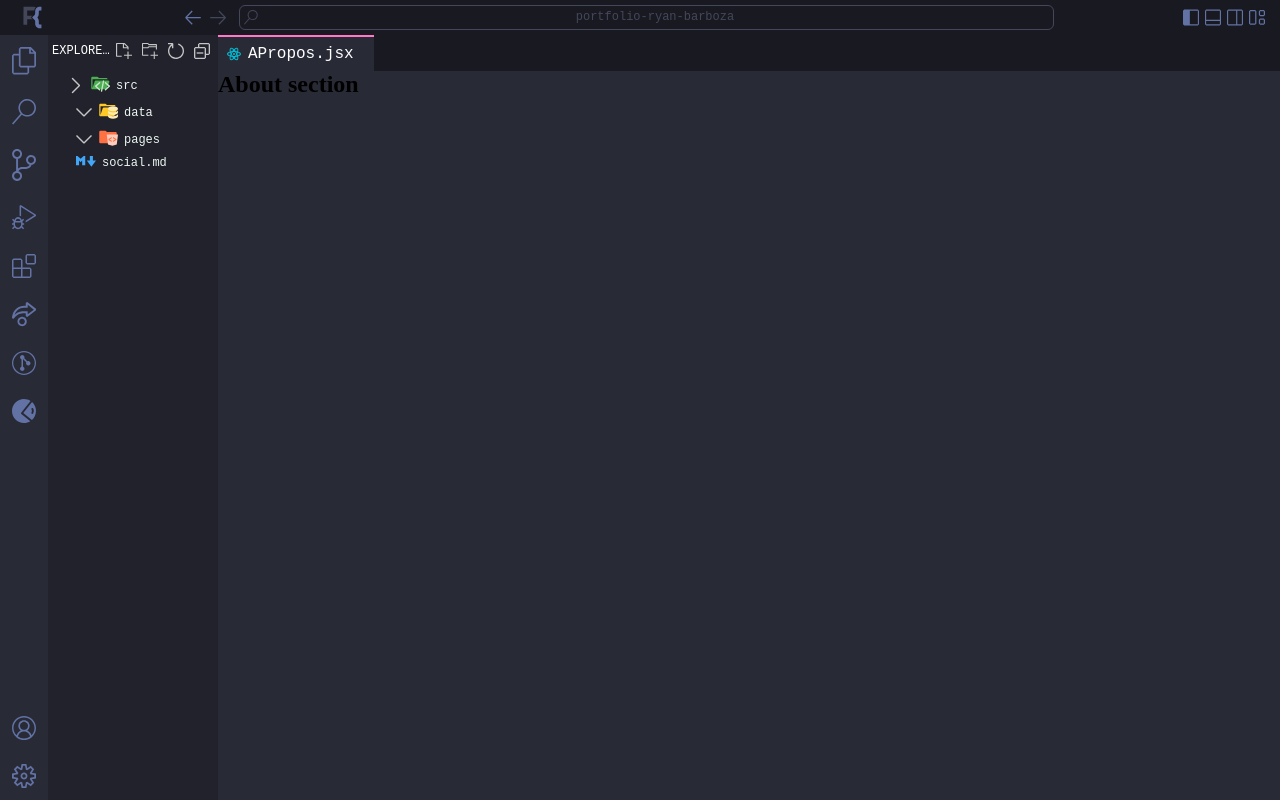
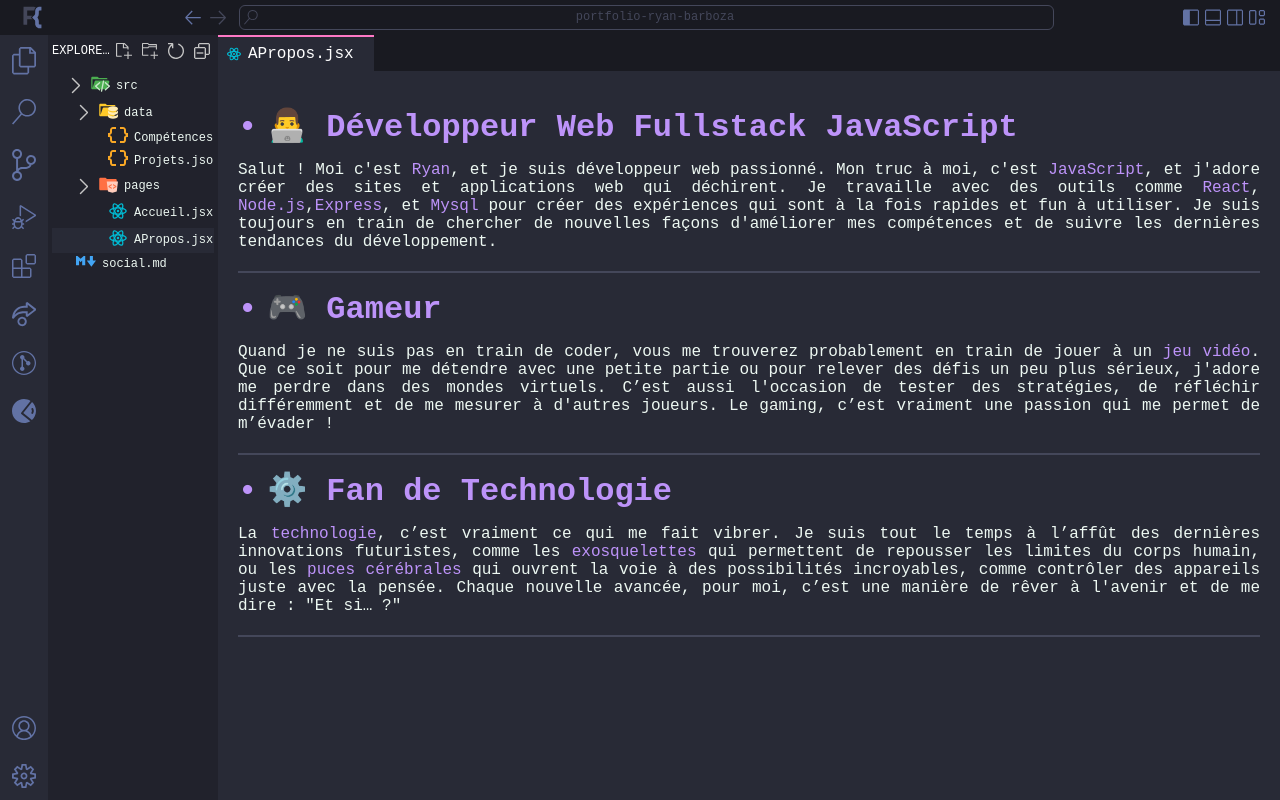
Before and after one commit to RetrozDev/portfolio, a React (Vite) app: page /vs-code/APropos.jsx in a window 1280 px wide. Built offline with nearby package versions, Linux system fonts and the light colour scheme.

Commit message:
Ajout de la page 404 + de la page social

```diff
--- a/package.json
+++ b/package.json
@@ -10,6 +10,7 @@
     "preview": "vite preview"
   },
   "dependencies": {
+    "highlight.js": "^11.11.0",
     "react": "^18.3.1",
     "react-dom": "^18.3.1",
     "react-router-dom": "^6.27.0"
--- a/src/components/VsCode/SideBar.jsx
+++ b/src/components/VsCode/SideBar.jsx
@@ -6,6 +6,8 @@
 const SideBar = () => {
     const [foldersState, setFoldersState] = useState({
         src: true,
+        data: true,
+        pages: true
     });
 
     const toggleFolder = (folderName) => {
--- a/src/components/VsCode/sections/AboutSection.jsx
+++ b/src/components/VsCode/sections/AboutSection.jsx
@@ -1,7 +1,54 @@
+import React from "react";
+import "../../../styles/VsCode/components/sections/AboutSection.css";
+
 const AboutSection = () => {
 	return (
 		<div className="AboutSection">
-			<h1>About section</h1>
+			{/* Section Développeur Web */}
+			<section>
+				<h1>👨‍💻 Développeur Web Fullstack JavaScript</h1>
+				<p>
+					Salut ! Moi c'est <span>Ryan</span>, et je suis développeur web
+					passionné. Mon truc à moi, c'est <span>JavaScript</span>, et j'adore
+					créer des sites et applications web qui déchirent. Je travaille avec
+					des outils comme <span>React</span>, <span>Node.js</span>,
+					<span>Express</span>, et <span>Mysql</span> pour créer des
+					expériences qui sont à la fois rapides et fun à utiliser. Je suis
+					toujours en train de chercher de nouvelles façons d'améliorer mes
+					compétences et de suivre les dernières tendances du développement.
+				</p>
+				<hr />
+			</section>
+
+			{/* Section Gameur */}
+			<section>
+				<h1>🎮 Gameur</h1>
+				<p>
+					Quand je ne suis pas en train de coder, vous me trouverez probablement
+					en train de jouer à un <span>jeu vidéo</span>. Que ce soit pour me
+					détendre avec une petite partie ou pour relever des défis un peu plus
+					sérieux, j'adore me perdre dans des mondes virtuels. C’est aussi
+					l'occasion de tester des stratégies, de réfléchir différemment et de
+					me mesurer à d'autres joueurs. Le gaming, c’est vraiment une passion
+					qui me permet de m’évader !
+				</p>
+				<hr />
+			</section>
+
+			{/* Section Fan de Technologie */}
+			<section>
+				<h1>⚙️ Fan de Technologie</h1>
+				<p>
+					La <span>technologie</span>, c’est vraiment ce qui me fait vibrer. Je
+					suis tout le temps à l’affût des dernières innovations futuristes,
+					comme les <span>exosquelettes</span> qui permettent de repousser les
+					limites du corps humain, ou les <span>puces cérébrales</span> qui
+					ouvrent la voie à des possibilités incroyables, comme contrôler des
+					appareils juste avec la pensée. Chaque nouvelle avancée, pour moi,
+					c’est une manière de rêver à l'avenir et de me dire : "Et si… ?"
+				</p>
+				<hr />
+			</section>
 		</div>
 	);
 };
--- a/src/components/VsCode/sections/Page404.jsx
+++ b/src/components/VsCode/sections/Page404.jsx
@@ -1,9 +1,21 @@
+import React from 'react';
+import '../../../styles/VsCode/components/sections/Page404.css';  // Importation du fichier CSS
+import { useNavigate } from 'react-router-dom';
+import gif404 from "../../../assets/404.gif"
+
 const Page404 = () => {
-	return (
-		<div className="Page404">
-			<h1>Page 404</h1>
-		</div>
-	);
+	const navigate = useNavigate();
+  return (
+    <div className="Page404">
+      <h1>Oups ! Page non trouvée !</h1>
+      <p>On dirait que vous avez pris  un mauvais chemin... 🚀</p>
+      <p>Mais ne t'inquiète pas, on va vous ramener sur la bonne voie !</p>
+      <button  type="button" onClick={() => navigate("/vs-code/Accueil.jsx")} className="btn-home">
+        Retour à l'accueil
+      </button>
+	  <img src={gif404} alt="confused travolta" />
+    </div>
+  );
 };
 
 export default Page404;
--- a/src/components/VsCode/sections/SocialSection.jsx
+++ b/src/components/VsCode/sections/SocialSection.jsx
@@ -1,9 +1,47 @@
-const AboutSection = () => {
-	return (
-		<div className="AboutSection">
-			<h1>Social section</h1>
-		</div>
-	);
+import React, { useEffect } from 'react';
+import hljs from 'highlight.js';
+import "../../../styles/VsCode/components/sections/SocialSection.css";
+
+const SocialSection = () => {
+  const code = `# Mes réseaux sociaux 🌐
+
+Connectez-vous avec moi sur les plateformes suivantes :
+
+- **LinkedIn** : [Ryan Barboza](https://www.linkedin.com/in/ryan-barboza/)
+- **GitHub** : [RetrozDev](https://github.com/RetrozDev)
+
+Je suis toujours heureux de discuter, partager des idées et collaborer. N'hésitez pas à m'envoyer un message ! 📩
+
+<!-- Les liens ne sont pas cliquable mais vous pouvez les copier coller dans votre navigateur -->`;
+
+  useEffect(() => {
+    const blocks = document.querySelectorAll('pre code');
+    for (let i = 0; i < blocks.length; i++) {
+      hljs.highlightBlock(blocks[i]);
+    }
+  }, []);
+
+  // Séparation du code par lignes
+  const lines = code.split('\n');
+
+  return (
+    <div className="SocialSection">
+      <div style={{ display: 'flex' }}>
+        {/* Affichage des numéros de ligne */}
+        <div>
+          {lines.map((line, index) => (
+            <div key={line} className='lineCount'>{index + 1}</div>
+          ))}
+        </div>
+
+        <pre style={{ margin: 0 }}>
+          <code className="language-markdown">
+            {code}
+          </code>
+        </pre>
+      </div>
+    </div>
+  );
 };
 
-export default AboutSection;
+export default SocialSection;
--- /dev/null
+++ b/src/styles/VsCode/components/sections/AboutSection.css
@@ -0,0 +1,32 @@
+.AboutSection {
+	padding: 20px;
+	font-family: var(--fira);
+	h1 {
+		font-size: 2rem;
+		margin: 15px 0;
+		color: var(--blue);
+
+		&::before {
+			content: "•";
+			margin-right: 10px;
+		}
+	}
+
+	p {
+		font-size: 1rem;
+		margin: 0 0 20px;
+		font-weight: 500;
+		color: var(--light1);
+        text-align: justify;
+
+		span {
+			color: var(--blue);
+		}
+	}
+
+	hr {
+		border: 0;
+		height: 2px;
+		background: var(--dark4);
+	}
+}
--- /dev/null
+++ b/src/styles/VsCode/components/sections/Page404.css
@@ -0,0 +1,43 @@
+.Page404 {
+    text-align: center;
+    padding: 50px;
+    min-height: 100vh;
+    display: flex;
+    flex-direction: column;
+    justify-content: center;
+    align-items: center;
+
+    h1 {
+      font-size: 3rem;
+      color: var(--red);
+      margin-bottom: 20px;
+    }
+
+    p {
+      font-size: 1.5rem;
+      color: var(--light1);
+      margin-bottom: 20px;
+    }
+
+    img {
+        position: absolute;
+        right: 20px;
+        bottom: 0;
+    }
+
+    .btn-home {
+      font-size: 1.2rem;
+      padding: 10px 20px;
+      background: none;
+      color: var(--light1);
+      outline: 1px solid var(--red);
+      border: none;
+      cursor: pointer;
+      border-radius: 5px;
+      transition: background-color 0.3s;
+
+      &:hover {
+        background-color: var(--red);
+      }
+    }
+  }
--- /dev/null
+++ b/src/styles/VsCode/components/sections/SocialSection.css
@@ -0,0 +1,75 @@
+.SocialSection {
+    .lineCount {
+        color: var(--light3);
+        margin-right: 30px;
+        width: fit-content;
+        font-family: var(--fira);
+        font-size: 1rem;
+    }
+
+    pre {
+        font-family: var(--fira);
+
+    }
+	.hljs {
+		color: var(--light1);
+        font-family: var(--fira);
+        font-size: 1rem;
+	}
+
+	.hljs-tag,
+	.hljs-keyword,
+	.hljs-selector-tag,
+	.hljs-literal,
+	.hljs-strong,
+	.hljs-number,
+	.hljs-name {
+		color: var(--magenta);
+	}
+	.hljs-code {
+		color: var(--cyan);
+	}
+	.hljs-attribute,
+	.hljs-attr,
+	.hljs-symbol,
+	.hljs-regexp,
+	.hljs-link {
+		color: var(--blue);
+	}
+	.hljs-string,
+	.hljs-bullet,
+	.hljs-subst,
+	.hljs-title,
+	.hljs-section,
+	.hljs-emphasis,
+	.hljs-type,
+	.hljs-built_in,
+	.hljs-selector-attr,
+	.hljs-selector-pseudo,
+	.hljs-addition,
+	.hljs-variable,
+	.hljs-template-tag,
+	.hljs-template-variable {
+		color: var(--yellow);
+	}
+	.hljs-title.class_,
+	.hljs-class .hljs-title {
+		color: var(--light1);
+	}
+	.hljs-comment,
+	.hljs-quote,
+	.hljs-deletion,
+	.hljs-meta {
+		color: var(--comment);
+	}
+	.hljs-keyword,
+	.hljs-selector-tag,
+	.hljs-literal,
+	.hljs-doctag,
+	.hljs-title,
+	.hljs-section,
+	.hljs-type,
+	.hljs-selector-id {
+		font-weight: bold;
+	}
+}
--- a/src/styles/themes.css
+++ b/src/styles/themes.css
@@ -19,6 +19,8 @@
 	--white: #f8f8f3;
 	--cyan: #8be9fd;
 	--comment: #6272a4;
+
+
 }
 
 [data-theme="monokai"] {
```
Also changed, not shown: 2 other files (tests, documents, lock files or other folders).
